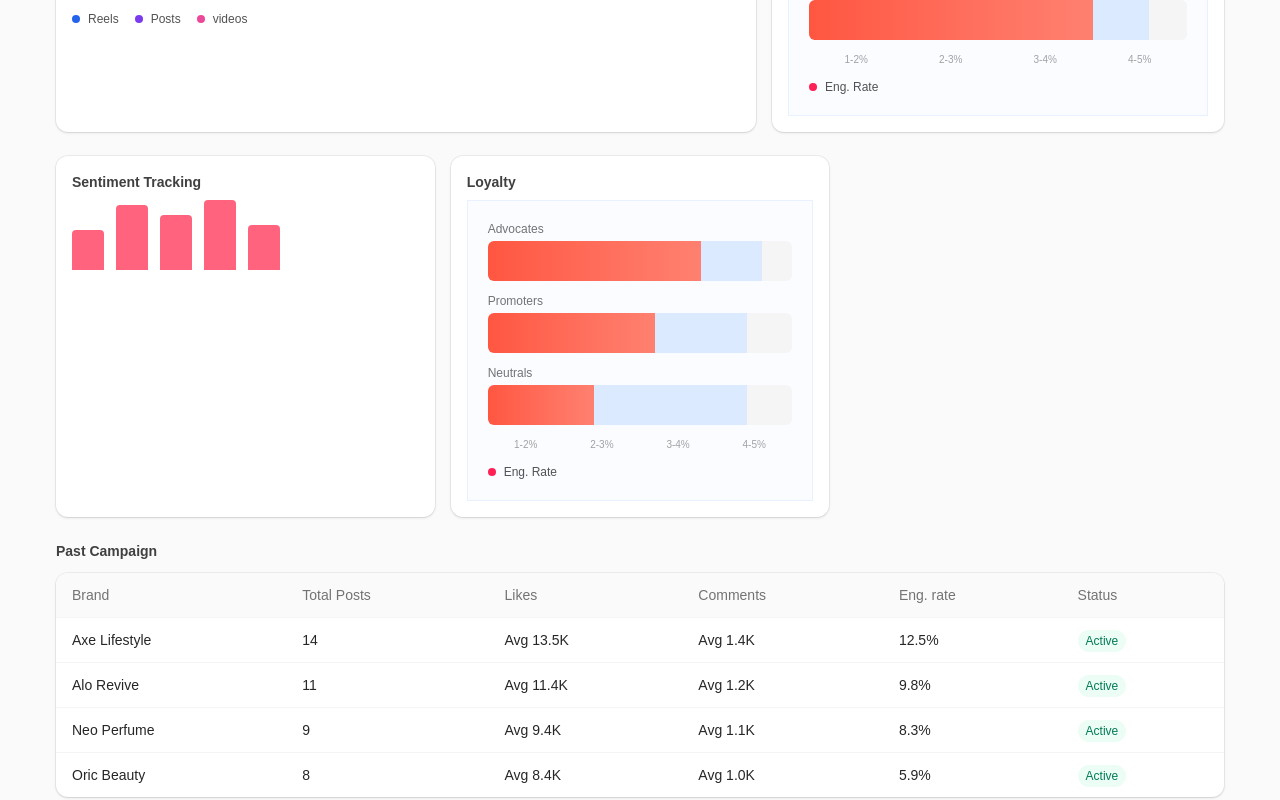
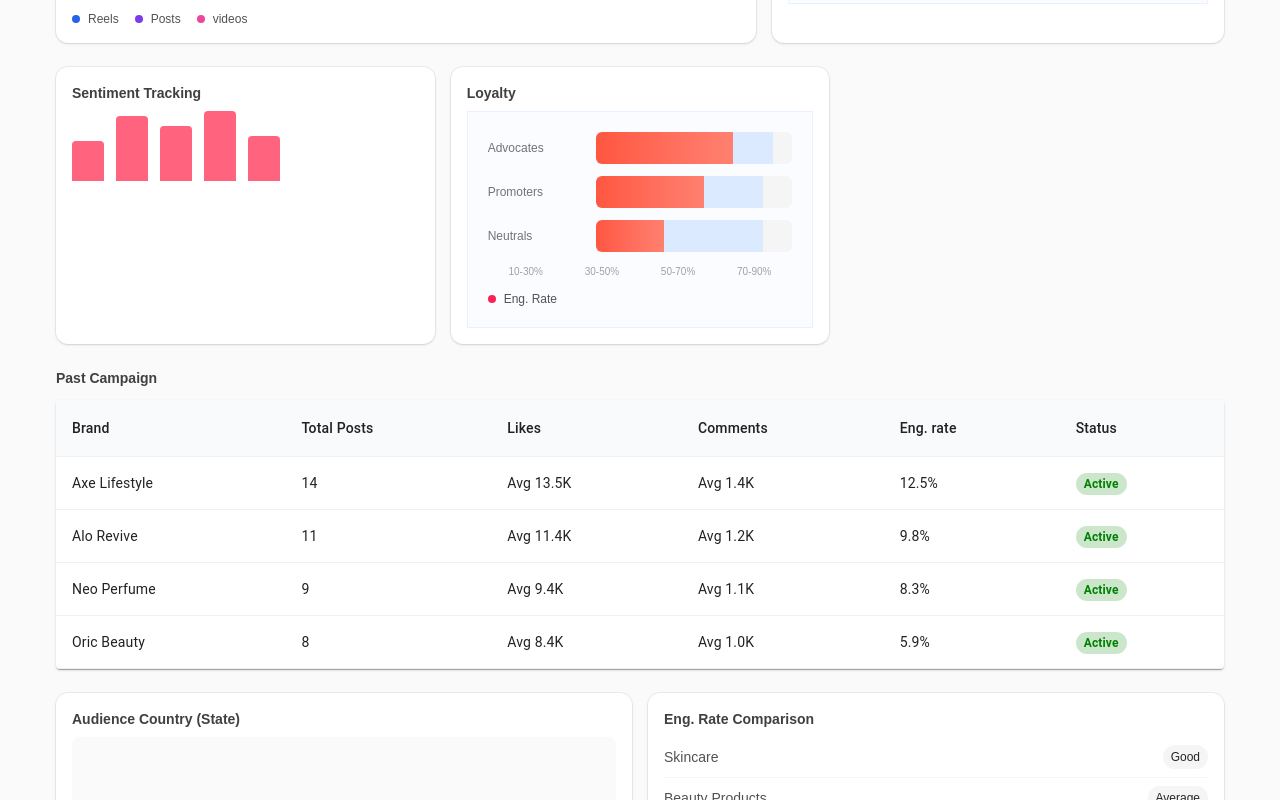
Before and after one commit to SaranSrini03/emiroh4, a Next.js app: page / in a window 1280 px wide. Shown: the part 1660-2460 px from the top of the page. Built offline with nearby package versions, Linux system fonts and the light colour scheme.

Commit message:
added table

```diff
--- a/package.json
+++ b/package.json
@@ -10,7 +10,12 @@
   },
   "dependencies": {
     "@chakra-ui/react": "^3.28.0",
+    "@emotion/react": "^11.14.0",
+    "@emotion/styled": "^11.14.1",
+    "@mui/icons-material": "^7.3.4",
+    "@mui/material": "^7.3.4",
     "lucide-react": "^0.552.0",
+    "mui": "^0.0.1",
     "next": "16.0.1",
     "react": "19.2.0",
     "react-dom": "19.2.0",
--- a/src/components/charts/StackedBars.tsx
+++ b/src/components/charts/StackedBars.tsx
@@ -21,14 +21,14 @@ export function StackedBars({
     <div className="w-full border border-[#e8f1ff] bg-[#fafcff] p-5">
       <div className="grid grid-cols-1 gap-3 ">
         {rows.map((row) => (
-          <div key={row.k} className="">
-            <div className="mb-1 text-xs text-neutral-500">{row.k}</div>
-            <div className=" h-10 w-10 flex h-4 w-full overflow-hidden rounded-md bg-neutral-100">
+          <div key={row.k} className="flex items-center gap-3">
+            <div className="text-xs text-neutral-500 w-24 shrink-0">{row.k}</div>
+            <div className="flex-1 h-4 overflow-hidden rounded-md bg-neutral-100 h-8">
               <div
-                className="bg-gradient-to-r from-[#ff5641] to-[#ff8070]"
+                className="bg-gradient-to-r from-[#ff5641] to-[#ff8070] h-full inline-block"
                 style={{ width: `${row.v}%` }}
               />
-              <div className="bg-blue-100" style={{ width: `${row.r}%` }} />
+              <div className="bg-blue-100 h-full inline-block" style={{ width: `${row.r}%` }} />
             </div>
           </div>
         ))}
--- /dev/null
+++ b/src/components/tables/PastCampaignTable.tsx
@@ -0,0 +1,56 @@
+import React from "react";
+import { Table, TableBody, TableCell, TableContainer, TableHead, TableRow, Paper } from "@mui/material";
+
+export type PastCampaignRow = {
+  brand: string;
+  posts: number | string;
+  likes: number | string;
+  com: number | string;
+  er: string;
+  st: string;
+};
+
+export function PastCampaignTable({ rows }: { rows: ReadonlyArray<PastCampaignRow> }) {
+  return (
+    <TableContainer component={Paper} style={{ borderColor: "#eef0f3" }}>
+      <Table style={{ borderColor: "#eef0f3" }}>
+        <TableHead>
+          <TableRow>
+            <TableCell style={{ borderColor: "#eef0f3", backgroundColor: "#f9fafb" }}>Brand</TableCell>
+            <TableCell style={{ borderColor: "#eef0f3", backgroundColor: "#f9fafb" }}>Total Posts</TableCell>
+            <TableCell style={{ borderColor: "#eef0f3", backgroundColor: "#f9fafb" }}>Likes</TableCell>
+            <TableCell style={{ borderColor: "#eef0f3", backgroundColor: "#f9fafb" }}>Comments</TableCell>
+            <TableCell style={{ borderColor: "#eef0f3", backgroundColor: "#f9fafb" }}>Eng. rate</TableCell>
+            <TableCell style={{ borderColor: "#eef0f3", backgroundColor: "#f9fafb" }}>Status</TableCell>
+          </TableRow>
+        </TableHead>
+        <TableBody>
+          {rows.map((r) => (
+            <TableRow key={r.brand} style={{ borderColor: "#eef0f3" }}>
+              <TableCell style={{ borderColor: "#eef0f3" }}>{r.brand}</TableCell>
+              <TableCell style={{ borderColor: "#eef0f3" }}>{r.posts}</TableCell>
+              <TableCell style={{ borderColor: "#eef0f3" }}>{r.likes}</TableCell>
+              <TableCell style={{ borderColor: "#eef0f3" }}>{r.com}</TableCell>
+              <TableCell style={{ borderColor: "#eef0f3" }}>{r.er}</TableCell>
+              <TableCell style={{ borderColor: "#eef0f3" }}>
+                <span
+                  style={{
+                    backgroundColor: "rgba(0, 128, 0, 0.2)",
+                    borderRadius: "16px",
+                    padding: "4px 8px",
+                    color: "green",
+                    fontSize: "12px",
+                    fontWeight: "bold",
+                    borderColor: "#eef0f3",
+                  }}
+                >
+                  {r.st}
+                </span>
+              </TableCell>
+            </TableRow>
+          ))}
+        </TableBody>
+      </Table>
+    </TableContainer>
+  );
+}
--- a/src/data/imports.ts
+++ b/src/data/imports.ts
@@ -28,3 +28,4 @@ export { default as CreatorCard } from "@/components/profile/CreatorCard";
 export { default as QuickKpis } from "@/components/kpis/QuickKpis";
 export { default as InsightTitle } from "@/components/insights/InsightTitle";
 export { default as TopPerformingContent } from "@/components/content/TopPerformingContent";
+export { PastCampaignTable } from "@/components/tables/PastCampaignTable";
--- a/src/pages/index.tsx
+++ b/src/pages/index.tsx
@@ -16,6 +16,7 @@ import {
   InsightTitle,
   TopPerformingContent,
   TopContentLine,
+  PastCampaignTable,
 } from "@/data/imports";
 import {
   PROFILE,
@@ -36,6 +37,7 @@ export default function Home() {
     { k: "Promoters", v: 55, r: 30 },
     { k: "Neutrals", v: 35, r: 50 },
   ];
+  const loyaltyAxis = ["10-30%", "30-50%", "50-70%", "70-90%"];
   return (
     <>
       <Head>
@@ -107,7 +109,7 @@ export default function Home() {
               <Donut />
             </Card> */}
             <Card title="Loyalty" className="mt-6 md:mt-0 md:col-span-1 lg:col-span-1">
-              <StackedBars rows={loyaltyRows} />
+              <StackedBars rows={loyaltyRows} axis={loyaltyAxis}/>
             </Card>
             {/* <Card title="Audience Gender">
               <Donut colors="violet" />
@@ -115,32 +117,7 @@ export default function Home() {
           </div>
           {/* Past Campaign table */}
           <Section title="Past Campaign" className="mt-6">
-            <div className="overflow-hidden rounded-xl bg-white shadow-sm ring-1 ring-black/5">
-              <table className="min-w-full text-left text-sm">
-                <thead className="bg-neutral-50 text-neutral-500">
-                  <tr>
-                    <th className="px-4 py-3 font-medium">Brand</th>
-                    <th className="px-4 py-3 font-medium">Total Posts</th>
-                    <th className="px-4 py-3 font-medium">Likes</th>
-                    <th className="px-4 py-3 font-medium">Comments</th>
-                    <th className="px-4 py-3 font-medium">Eng. rate</th>
-                    <th className="px-4 py-3 font-medium">Status</th>
-                  </tr>
-                </thead>
-                <tbody>
-                  {PAST_CAMPAIGN_ROWS.map((r) => (
-                    <tr key={r.brand} className="border-t border-neutral-100">
-                      <td className="px-4 py-3">{r.brand}</td>
-                      <td className="px-4 py-3">{r.posts}</td>
-                      <td className="px-4 py-3">{r.likes}</td>
-                      <td className="px-4 py-3">{r.com}</td>
-                      <td className="px-4 py-3">{r.er}</td>
-                      <td className="px-4 py-3"><span className="rounded-full bg-emerald-50 px-2 py-1 text-xs text-emerald-700">{r.st}</span></td>
-                    </tr>
-                  ))}
-                </tbody>
-              </table>
-            </div>
+            <PastCampaignTable rows={PAST_CAMPAIGN_ROWS} />
           </Section>
 
           {/* Maps / Lists */}
```
Also changed, not shown: 1 other file (tests, documents, lock files or other folders).
